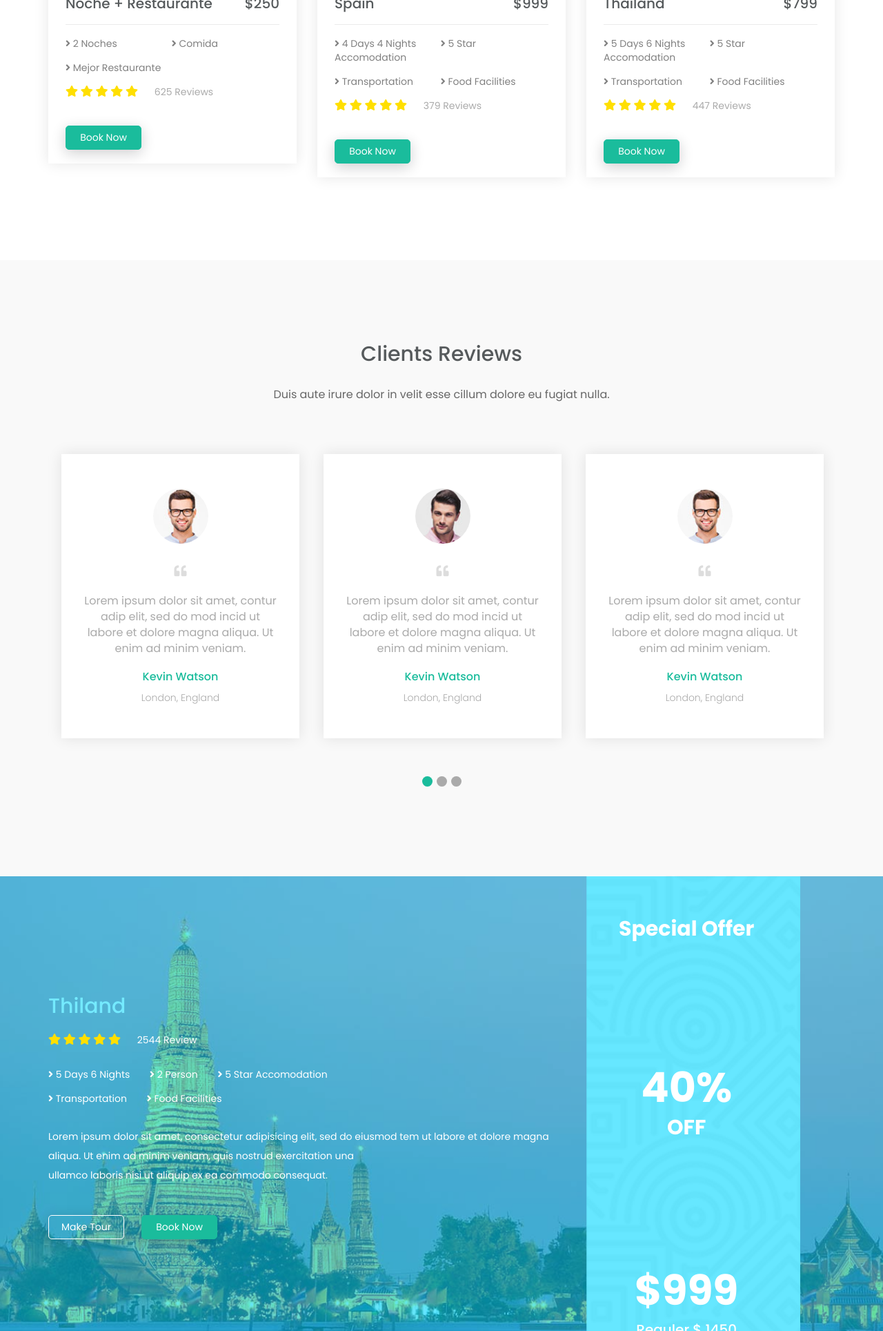
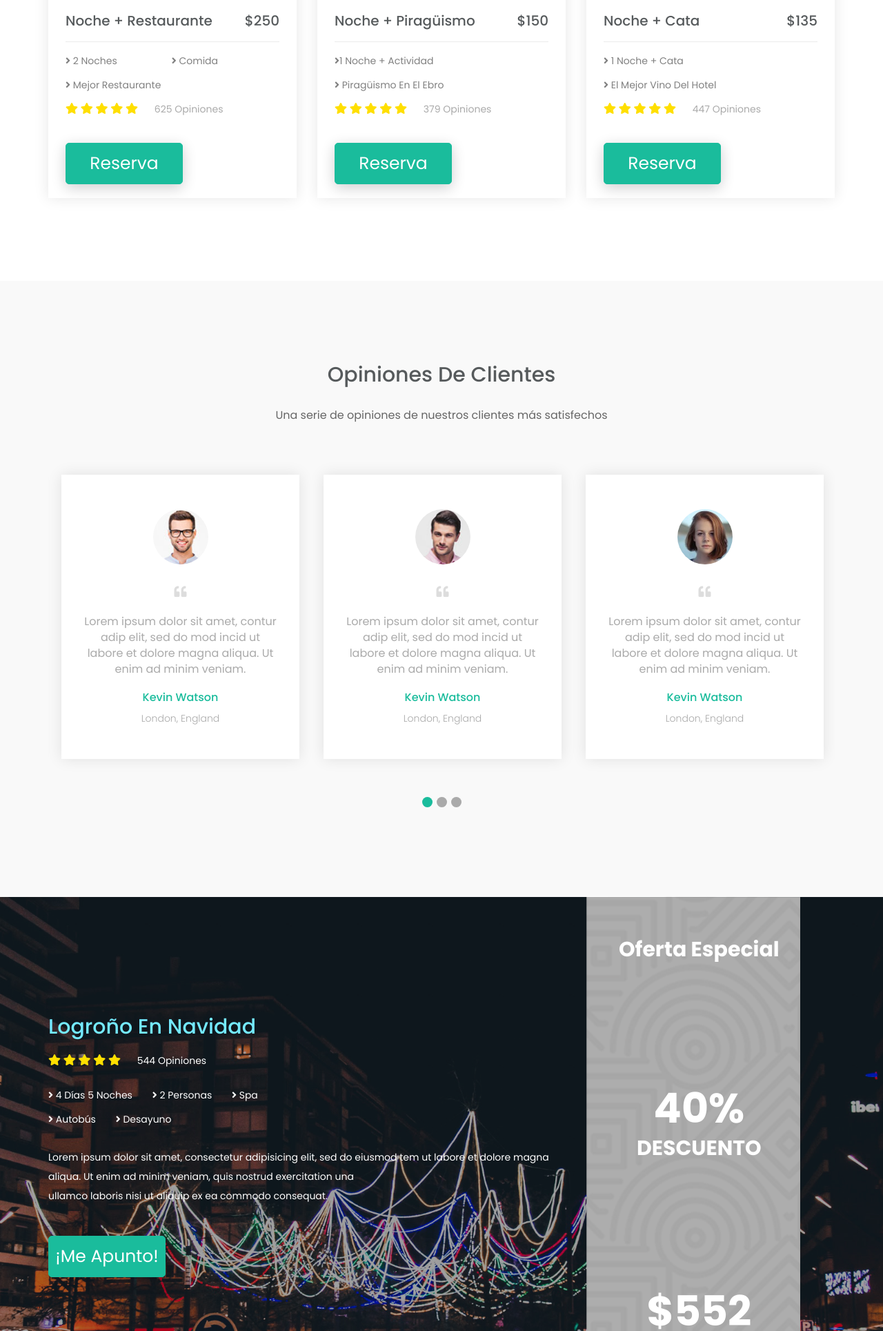
Before and after one commit to jaelzamora/hotelito_ines, a PHP site: page / in a window 1280 px wide. Shown: the part 4571-6500 px from the top of the page at 69% size. Run offline with PHP 8.4, Linux system fonts and the light colour scheme; some libraries are stand-ins or nearby versions; some web fonts are replaced.

Commit message:
Queda terminado el diseño

```diff
--- a/assets/css/style.css
+++ b/assets/css/style.css
@@ -935,9 +935,9 @@ html,body{
     text-transform: capitalize;
 }
 .about-view.packages-btn{
-    width: 110px;
-    height: 35px;
-    font-size: 14px;
+    width: 170px;
+    height: 60px;
+    font-size: 25px;
     color: #fff;
     text-transform: capitalize;
     -webkit-transition: .5s;
@@ -1053,7 +1053,7 @@ html,body{
 --------------------------------------*/
 .special-offer{
     position: relative;
-    background: url(../../assets/images/offer/offer-banner.jpg)no-repeat center;
+    background: url(../../assets/images/offer/prueba.jpg)no-repeat center;
     background-size: cover;
     z-index: 1;
 }
@@ -1064,7 +1064,7 @@ html,body{
     left:0;
     width: 100%;
     height: 100%;
-    background: rgba(0,216,255,.6);
+    background: rgba(0, 0, 0, 0.32);
     z-index: -1;
 }
 
@@ -1180,7 +1180,7 @@ html,body{
 
 }
 .blog-content .thumbnail {
-    background:transparent;
+    background:#d0d0d075;
     border:transparent;
     box-shadow: 0 0 15px rgba(0,0,0,.1);
     margin-bottom:30px;
@@ -1195,6 +1195,7 @@ html,body{
 }
 
 .thumbnail h2{
+    font-weight: 600;
     padding: 25px 0 25px 20px;
     color:#565a5c;
     font-size:16px;
@@ -1286,7 +1287,7 @@ html,body{
 .subscribe {
     position: relative;
     padding: 120px 0;
-    background: url(../../assets/images/home/subscribe-banner.jpg)no-repeat center fixed;
+    background: url(../../assets/images/home/contacto.jpg)no-repeat center fixed;
     background-size: cover;
     z-index: 1;
 }
--- a/index.html
+++ b/index.html
@@ -100,7 +100,7 @@
 										<li class="smooth-menu"><a href="#home">Home</a></li>
 										<li class="smooth-menu"><a href="#gallery">Habitaciones</a></li>
 										<li class="smooth-menu"><a href="#pack">Paquetes </a></li>
-										<li class="smooth-menu"><a href="#spo">Servicios</a></li>
+										<li class="smooth-menu"><a href="#spo">Ofertas</a></li>
 										<li class="smooth-menu"><a href="#blog">Eventos</a></li>
 										<li class="smooth-menu"><a href="#subs">Contacto</a></li>
 										<li>
@@ -172,12 +172,12 @@
 											</a>
 									</li>
 
-									<li role="presentation">
+									<!-- <li role="presentation">
 									 	<a href="#tours" aria-controls="tours" role="tab" data-toggle="tab">
 									 		<i class="fa fa-tree"></i>
 									 		Buscar plan
 									 	</a>
-									</li>
+									</li> -->
 								</ul>
 
 								<!-- Tab panes -->
@@ -664,12 +664,12 @@
 											<i class="fa fa-star"></i>
 											<i class="fa fa-star"></i>
 											<i class="fa fa-star"></i>
-											<span>254 reviews</span>
+											<span>254 Opiniones</span>
 										</p>
 									</div><!--/.packages-review-->
 									<div class="about-btn">
 										<button  class="about-view packages-btn">
-											book now
+											Reserva
 										</button>
 									</div><!--/.about-btn-->
 								</div><!--/.single-package-item-txt-->
@@ -699,12 +699,12 @@
 											<i class="fa fa-star"></i>
 											<i class="fa fa-star"></i>
 											<i class="fa fa-star"></i>
-											<span>344 reviews</span>
+											<span>344 Opiniones</span>
 										</p>
 									</div><!--/.packages-review-->
 									<div class="about-btn">
 										<button  class="about-view packages-btn">
-											book now
+											Reserva
 										</button>
 									</div><!--/.about-btn-->
 								</div><!--/.single-package-item-txt-->
@@ -735,12 +735,12 @@
 											<i class="fa fa-star"></i>
 											<i class="fa fa-star"></i>
 											<i class="fa fa-star"></i>
-											<span>544 reviews</span>
+											<span>544 Opiniones</span>
 										</p>
 									</div><!--/.packages-review-->
 									<div class="about-btn">
 										<button  class="about-view packages-btn">
-											book now
+											Reserva
 										</button>
 									</div><!--/.about-btn-->
 								</div><!--/.single-package-item-txt-->
@@ -772,12 +772,12 @@
 											<i class="fa fa-star"></i>
 											<i class="fa fa-star"></i>
 											<i class="fa fa-star"></i>
-											<span>625 reviews</span>
+											<span>625 Opiniones</span>
 										</p>
 									</div><!--/.packages-review-->
 									<div class="about-btn">
 										<button  class="about-view packages-btn">
-											book now
+											Reserva
 										</button>
 									</div><!--/.about-btn-->
 								</div><!--/.single-package-item-txt-->
@@ -787,21 +787,18 @@
 
 						<div class="col-md-4 col-sm-6">
 							<div class="single-package-item">
-								<img src="assets/images/packages/p5.jpg" alt="package-place">
+								<img src="assets/images/packages/pirgaguismo.jpg" alt="package-place">
 								<div class="single-package-item-txt">
-									<h3>spain <span class="pull-right">$999</span></h3>
+									<h3>Noche + Piragüismo <span class="pull-right">$150</span></h3>
 									<div class="packages-para">
 										<p>
 											<span>
-												<i class="fa fa-angle-right"></i> 4 Days 4 nights
+												<i class="fa fa-angle-right"></i>1 Noche + actividad
 											</span>
-											<i class="fa fa-angle-right"></i>  5 star accomodation
+
 										</p>
 										<p>
-											<span>
-												<i class="fa fa-angle-right"></i>  transportation
-											</span>
-											<i class="fa fa-angle-right"></i>  food facilities
+											<i class="fa fa-angle-right"></i> Piragüismo en el Ebro
 										 </p>
 									</div><!--/.packages-para-->
 									<div class="packages-review">
@@ -811,12 +808,12 @@
 											<i class="fa fa-star"></i>
 											<i class="fa fa-star"></i>
 											<i class="fa fa-star"></i>
-											<span>379 reviews</span>
+											<span>379 Opiniones</span>
 										</p>
 									</div><!--/.packages-review-->
 									<div class="about-btn">
 										<button  class="about-view packages-btn">
-											book now
+											Reserva
 										</button>
 									</div><!--/.about-btn-->
 								</div><!--/.single-package-item-txt-->
@@ -826,21 +823,18 @@
 
 						<div class="col-md-4 col-sm-6">
 							<div class="single-package-item">
-								<img src="assets/images/packages/p6.jpg" alt="package-place">
+								<img src="assets/images/packages/cata.jpg" alt="package-place">
 								<div class="single-package-item-txt">
-									<h3>thailand <span class="pull-right">$799</span></h3>
+									<h3>Noche + Cata <span class="pull-right">$135</span></h3>
 									<div class="packages-para">
 										<p>
 											<span>
-												<i class="fa fa-angle-right"></i> 5 Days 6 nights
+												<i class="fa fa-angle-right"></i> 1 Noche + Cata
 											</span>
-											<i class="fa fa-angle-right"></i>  5 star accomodation
+
 										</p>
 										<p>
-											<span>
-												<i class="fa fa-angle-right"></i>  transportation
-											</span>
-											<i class="fa fa-angle-right"></i>  food facilities
+											<i class="fa fa-angle-right"></i> El mejor vino del hotel
 										 </p>
 									</div><!--/.packages-para-->
 									<div class="packages-review">
@@ -850,12 +844,12 @@
 											<i class="fa fa-star"></i>
 											<i class="fa fa-star"></i>
 											<i class="fa fa-star"></i>
-											<span>447 reviews</span>
+											<span>447 Opiniones</span>
 										</p>
 									</div><!--/.packages-review-->
 									<div class="about-btn">
 										<button  class="about-view packages-btn">
-											book now
+											Reserva
 										</button>
 									</div><!--/.about-btn-->
 								</div><!--/.single-package-item-txt-->
@@ -876,10 +870,10 @@
 
 				<div class="gallary-header text-center">
 					<h2>
-						clients reviews
+						Opiniones de Clientes
 					</h2>
 					<p>
-						Duis aute irure dolor in  velit esse cillum dolore eu fugiat nulla.
+						Una serie de opiniones de nuestros clientes más satisfechos
 					</p>
 
 				</div><!--/.gallery-header-->
@@ -889,7 +883,7 @@
 					<div class="home1-testm item">
 						<div class="home1-testm-single text-center">
 							<div class="home1-testm-img">
-								<img src="assets/images/client/testimonial1.jpg" alt="img"/>
+								<img src="assets/images/client/persona1.jpg" alt="img"/>
 							</div><!--/.home1-testm-img-->
 							<div class="home1-testm-txt">
 								<span class="icon section-icon">
@@ -912,7 +906,7 @@
 					<div class="home1-testm item">
 						<div class="home1-testm-single text-center">
 							<div class="home1-testm-img">
-								<img src="assets/images/client/testimonial2.jpg" alt="img"/>
+								<img src="assets/images/client/persona2.jpg" alt="img"/>
 							</div><!--/.home1-testm-img-->
 							<div class="home1-testm-txt">
 								<span class="icon section-icon">
@@ -935,7 +929,7 @@
 					<div class="home1-testm item">
 						<div class="home1-testm-single text-center">
 							<div class="home1-testm-img">
-								<img src="assets/images/client/testimonial1.jpg" alt="img"/>
+								<img src="assets/images/client/persona3.jpg" alt="img"/>
 							</div><!--/.home1-testm-img-->
 							<div class="home1-testm-txt">
 								<span class="icon section-icon">
@@ -958,7 +952,7 @@
 					<div class="home1-testm item">
 						<div class="home1-testm-single text-center">
 							<div class="home1-testm-img">
-								<img src="assets/images/client/testimonial1.jpg" alt="img"/>
+								<img src="assets/images/client/persona4.jpg" alt="img"/>
 							</div><!--/.home1-testm-img-->
 							<div class="home1-testm-txt">
 								<span class="icon section-icon">
@@ -981,7 +975,7 @@
 					<div class="home1-testm item">
 						<div class="home1-testm-single text-center">
 							<div class="home1-testm-img">
-								<img src="assets/images/client/testimonial2.jpg" alt="img"/>
+								<img src="assets/images/client/persona5.jpg" alt="img"/>
 							</div><!--/.home1-testm-img-->
 							<div class="home1-testm-txt">
 								<span class="icon section-icon">
@@ -1004,7 +998,7 @@
 					<div class="home1-testm item">
 						<div class="home1-testm-single text-center">
 							<div class="home1-testm-img">
-								<img src="assets/images/client/testimonial1.jpg" alt="img"/>
+								<img src="assets/images/client/persona6.jpg" alt="img"/>
 							</div><!--/.home1-testm-img-->
 							<div class="home1-testm-txt">
 								<span class="icon section-icon">
@@ -1027,53 +1021,7 @@
 					<div class="home1-testm item">
 						<div class="home1-testm-single text-center">
 							<div class="home1-testm-img">
-								<img src="assets/images/client/testimonial1.jpg" alt="img"/>
-							</div><!--/.home1-testm-img-->
-							<div class="home1-testm-txt">
-								<span class="icon section-icon">
-									<i class="fa fa-quote-left" aria-hidden="true"></i>
-								</span>
-								<p>
-									Lorem ipsum dolor sit amet, contur adip elit, sed do mod incid ut labore et dolore magna aliqua. Ut enim ad minim veniam.
-								</p>
-								<h3>
-									<a href="#">
-										kevin watson
-									</a>
-								</h3>
-								<h4>london, england</h4>
-							</div><!--/.home1-testm-txt-->
-						</div><!--/.home1-testm-single-->
-
-					</div><!--/.item-->
-
-					<div class="home1-testm item">
-						<div class="home1-testm-single text-center">
-							<div class="home1-testm-img">
-								<img src="assets/images/client/testimonial2.jpg" alt="img"/>
-							</div><!--/.home1-testm-img-->
-							<div class="home1-testm-txt">
-								<span class="icon section-icon">
-									<i class="fa fa-quote-left" aria-hidden="true"></i>
-								</span>
-								<p>
-									Lorem ipsum dolor sit amet, contur adip elit, sed do mod incid ut labore et dolore magna aliqua. Ut enim ad minim veniam.
-								</p>
-								<h3>
-									<a href="#">
-										kevin watson
-									</a>
-								</h3>
-								<h4>london, england</h4>
-							</div><!--/.home1-testm-txt-->
-						</div><!--/.home1-testm-single-->
-
-					</div><!--/.item-->
-
-					<div class="home1-testm item">
-						<div class="home1-testm-single text-center">
-							<div class="home1-testm-img">
-								<img src="assets/images/client/testimonial1.jpg" alt="img"/>
+								<img src="assets/images/client/persona7.jpg" alt="img"/>
 							</div><!--/.home1-testm-img-->
 							<div class="home1-testm-txt">
 								<span class="icon section-icon">
@@ -1108,7 +1056,7 @@
 						<div class="col-sm-8">
 							<div class="single-special-offer">
 								<div class="single-special-offer-txt">
-									<h2>thiland</h2>
+									<h2>Logroño en Navidad</h2>
 									<div class="packages-review special-offer-review">
 										<p>
 											<i class="fa fa-star"></i>
@@ -1116,27 +1064,27 @@
 											<i class="fa fa-star"></i>
 											<i class="fa fa-star"></i>
 											<i class="fa fa-star"></i>
-											<span>2544 review</span>
+											<span>544 Opiniones</span>
 										</p>
 									</div><!--/.packages-review-->
 									<div class="packages-para special-offer-para">
 										<p>
 											<span>
-												<i class="fa fa-angle-right"></i> 5 Days 6 nights
+												<i class="fa fa-angle-right"></i> 4 Días 5 Noches
 											</span>
 											<span>
-												<i class="fa fa-angle-right"></i> 2 person
+												<i class="fa fa-angle-right"></i> 2 Personas
 											</span>
 											<span>
-												<i class="fa fa-angle-right"></i>  5 star accomodation
+												<i class="fa fa-angle-right"></i>  Spa
 											</span>
 										</p>
 										<p>
 											<span>
-												<i class="fa fa-angle-right"></i>  transportation
+												<i class="fa fa-angle-right"></i>  Autobús
 											</span>
 											<span>
-												<i class="fa fa-angle-right"></i>  food facilities
+												<i class="fa fa-angle-right"></i>  Desayuno
 											</span>
 										</p>
 										<p class="offer-para">
@@ -1145,13 +1093,8 @@
 									</div><!--/.packages-para-->
 									<div class="offer-btn-group">
 										<div class="about-btn">
-											<button  class="about-view packages-btn offfer-btn">
-												make tour
-											</button>
-										</div><!--/.about-btn-->
-										<div class="about-btn">
 											<button  class="about-view packages-btn">
-												book now
+												¡Me apunto!
 											</button>
 										</div><!--/.about-btn-->
 									</div><!--/.offer-btn-group-->
@@ -1164,9 +1107,9 @@
 									<img src="assets/images/offer/offer-shape.png" alt="offer-shape">
 								</div><!--/.single-special-offer-bg-->
 								<div class="single-special-shape-txt">
-									<h3>special offer</h3>
-									<h4><span>40%</span><br>off</h4>
-									<p><span>$999</span><br>reguler $ 1450</p>
+									<h3>Oferta Especial</h3>
+									<h4><span>40%</span><br>descuento</h4>
+									<p><span>$552</span><br>normal € 920</p>
 								</div><!--/.single-special-shape-txt-->
 							</div><!--/.single-special-offer-->
 						</div><!--/.col-->
@@ -1183,10 +1126,10 @@
 				<div class="blog-details">
 						<div class="gallary-header text-center">
 							<h2>
-								latest news
+								Próximos Eventos
 							</h2>
 							<p>
-								Travel News from all over the world
+								Estos son los próximos eventos del hotel y Logroño
 							</p>
 						</div><!--/.gallery-header-->
 						<div class="blog-content">
@@ -1194,9 +1137,9 @@
 
 								<div class="col-sm-4 col-md-4">
 									<div class="thumbnail">
-										<h2>trending news <span>15 november 2017</span></h2>
+										<h2>Oferta de navidad <span>20 Noviembre 2019</span></h2>
 										<div class="thumbnail-img">
-											<img src="assets/images/blog/b1.jpg" alt="blog-img">
+											<img src="assets/images/blog/navidad.jpg" alt="blog-img">
 											<div class="thumbnail-img-overlay"></div><!--/.thumbnail-img-overlay-->
 
 										</div><!--/.thumbnail-img-->
@@ -1205,13 +1148,13 @@
 											<div class="blog-txt">
 												<h3>
 													<a href="#">
-														Discover on beautiful weather, Fantastic foods and historical place in Prag
+														Descubre el encanto de Logroño en Navidad
 													</a>
 												</h3>
 												<p>
 													Lorem ipsum dolor sit amet, contur adip elit, sed do mod incid ut labore et dolore magna aliqua. Ut enim ad minim veniam
 												</p>
-												<a href="#">Read More</a>
+												<a href="#">Leer Más</a>
 											</div><!--/.blog-txt-->
 										</div><!--/.caption-->
 									</div><!--/.thumbnail-->
@@ -1220,9 +1163,9 @@
 
 								<div class="col-sm-4 col-md-4">
 									<div class="thumbnail">
-										<h2>trending news <span>15 november 2017</span></h2>
+										<h2>Otoño en Logroño <span>1 Nobiembre 2019</span></h2>
 										<div class="thumbnail-img">
-											<img src="assets/images/blog/b2.jpg" alt="blog-img">
+											<img src="assets/images/blog/otoño.jpg" alt="blog-img">
 											<div class="thumbnail-img-overlay"></div><!--/.thumbnail-img-overlay-->
 
 										</div><!--/.thumbnail-img-->
@@ -1230,13 +1173,13 @@
 											<div class="blog-txt">
 												<h3>
 													<a href="#">
-														Discover on beautiful weather, Fantastic foods and historical place in india
+														Empieza el Otoño en Logroño
 													</a>
 												</h3>
 												<p>
 													Lorem ipsum dolor sit amet, contur adip elit, sed do mod incid ut labore et dolore magna aliqua. Ut enim ad minim veniam
 												</p>
-												<a href="#">Read More</a>
+												<a href="#">Leer Más</a>
 											</div><!--/.blog-txt-->
 										</div><!--/.caption-->
 									</div><!--/.thumbnail-->
@@ -1245,19 +1188,19 @@
 
 								<div class="col-sm-4 col-md-4">
 									<div class="thumbnail">
-										<h2>trending news <span>15 november 2017</span></h2>
+										<h2>Exposición da Vinci <span>3 Julio 2019</span></h2>
 										<div class="thumbnail-img">
-											<img src="assets/images/blog/b3.jpg" alt="blog-img">
+											<img src="assets/images/blog/leonardo.jpg" alt="blog-img">
 											<div class="thumbnail-img-overlay"></div><!--/.thumbnail-img-overlay-->
 
 										</div><!--/.thumbnail-img-->
 										<div class="caption">
 											<div class="blog-txt">
-												<h3><a href="#">10 Most Natural place to Discover</a></h3>
+												<h3><a href="#">Descubre la exposición “Leonardo da Vinci, el inventor”</a></h3>
 												<p>
 													Lorem ipsum dolor sit amet, contur adip elit, sed do mod incid ut labore et dolore magna aliqua. Ut enim ad minim veniam
 												</p>
-												<a href="#">Read More</a>
+												<a href="#">Leer más</a>
 											</div><!--/.blog-txt-->
 										</div><!--/.caption-->
 									</div><!--/.thumbnail-->
@@ -1278,18 +1221,18 @@
 			<div class="container">
 				<div class="subscribe-title text-center">
 					<h2>
-						Join our Subscribers List to Get Regular Update
+						Contacta con nosotros
 					</h2>
 					<p>
-						Subscribe Now. We will send you Best offer for your Trip
+						¡Para cualquier duda, información y sugerencia!
 					</p>
 				</div>
 				<form>
 					<div class="row">
 						<div class="col-md-6 col-md-offset-3 col-sm-8 col-sm-offset-2">
 							<div class="custom-input-group">
-								<input type="email" class="form-control" placeholder="Enter your Email Here">
-								<button class="appsLand-btn subscribe-btn">Subscribe</button>
+								<input type="email" class="form-control" placeholder="Escribe tu email">
+								<button class="appsLand-btn subscribe-btn">Envía</button>
 								<div class="clearfix"></div>
 								<i class="fa fa-envelope"></i>
 							</div>
@@ -1312,10 +1255,10 @@
 							<div class="single-footer-item">
 								<div class="footer-logo">
 									<a href="index.html">
-										tour<span>Nest</span>
+										F<span>&</span>G
 									</a>
 									<p>
-										best travel agency
+										Hotels
 									</p>
 								</div>
 							</div><!--/.single-footer-item-->
@@ -1325,12 +1268,12 @@
 							<div class="single-footer-item">
 								<h2>link</h2>
 								<div class="single-footer-txt">
-									<p><a href="#">home</a></p>
-									<p><a href="#">destination</a></p>
-									<p><a href="#">spacial packages</a></p>
-									<p><a href="#">special offers</a></p>
-									<p><a href="#">blog</a></p>
-									<p><a href="#">contacts</a></p>
+									<p><a href="#">Home</a></p>
+									<p><a href="#">Habitaciones</a></p>
+									<p><a href="#">Paquetes</a></p>
+									<p><a href="#">Ofertas</a></p>
+									<p><a href="#">Eventos</a></p>
+									<p><a href="#">Contacto</a></p>
 								</div><!--/.single-footer-txt-->
 							</div><!--/.single-footer-item-->
 
@@ -1338,25 +1281,26 @@
 
 						<div class="col-sm-3">
 							<div class="single-footer-item">
-								<h2>popular destination</h2>
+								<h2>Habitaciones</h2>
 								<div class="single-footer-txt">
-									<p><a href="#">china</a></p>
-									<p><a href="#">venezuela</a></p>
-									<p><a href="#">brazil</a></p>
-									<p><a href="#">australia</a></p>
-									<p><a href="#">london</a></p>
+									<p><a href="#">Suite Principal</a></p>
+									<p><a href="#">Triple</a></p>
+									<p><a href="#">Individual </a></p>
+									<p><a href="#">Doble Individual</a></p>
+									<p><a href="#">Estándar Doble</a></p>
+									<p><a href="#">Junior Suite</a></p>
 								</div><!--/.single-footer-txt-->
 							</div><!--/.single-footer-item-->
 						</div><!--/.col-->
 
 						<div class="col-sm-3">
 							<div class="single-footer-item text-center">
-								<h2 class="text-left">contacts</h2>
+								<h2 class="text-left">Contacto</h2>
 								<div class="single-footer-txt text-left">
 									<p>+1 (300) 1234 6543</p>
-									<p class="foot-email"><a href="#">info@tnest.com</a></p>
-									<p>North Warnner Park 336/A</p>
-									<p>Newyork, USA</p>
+									<p class="foot-email"><a href="#">info@fyg.com</a></p>
+									<p>Calle Falsa 123</p>
+									<p>Logroño, España</p>
 								</div><!--/.single-footer-txt-->
 							</div><!--/.single-footer-item-->
 						</div><!--/.col-->
@@ -1367,11 +1311,11 @@
 				<hr>
 				<div class="foot-icons ">
 					<ul class="footer-social-links list-inline list-unstyled">
-		                <li><a href="#" target="_blank" class="foot-icon-bg-1"><i class="fa fa-facebook"></i></a></li>
-		                <li><a href="#" target="_blank" class="foot-icon-bg-2"><i class="fa fa-twitter"></i></a></li>
-		                <li><a href="#" target="_blank" class="foot-icon-bg-3"><i class="fa fa-instagram"></i></a></li>
+		                <li><a href="#" target="_blank" class="foot-icon-bg-1"><i class="fab fa-facebook"></i></a></li>
+		                <li><a href="#" target="_blank" class="foot-icon-bg-2"><i class="fab fa-twitter"></i></a></li>
+		                <li><a href="#" target="_blank" class="foot-icon-bg-3"><i class="fab fa-instagram"></i></a></li>
 		        	</ul>
-		        	<p>&copy; 2017 <a href="https://www.themesine.com">ThemeSINE</a>. All Right Reserved</p>
+		        	<p>&copy; 2019 <a href="https://www.themesine.com">ThemeSINE</a>. Todos los derechos reservados</p>
 
 		        </div><!--/.foot-icons-->
 				<div id="scroll-Top">
```
Also changed, not shown: assets/images/blog/leonardo.jpg (added), assets/images/blog/navidad.jpg (added), assets/images/blog/otoño.jpg (added), assets/images/client/persona1.jpg (renamed from assets/images/client/testimonial1.jpg), assets/images/client/persona2.jpg (renamed from assets/images/client/testimonial2.jpg), assets/images/client/persona3.jpg (added), assets/images/client/persona4.jpg (added), assets/images/client/persona5.jpg (added), assets/images/client/persona6.jpg (added), assets/images/client/persona7.jpg (added), assets/images/home/contacto.jpg (added), assets/images/home/rio+ebro_rsz.jpg (added), assets/images/offer/navidad.jpg (added), assets/images/offer/prueba.jpg (added), 2 other files.
